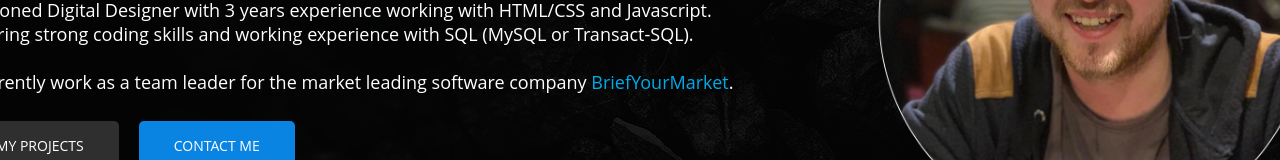
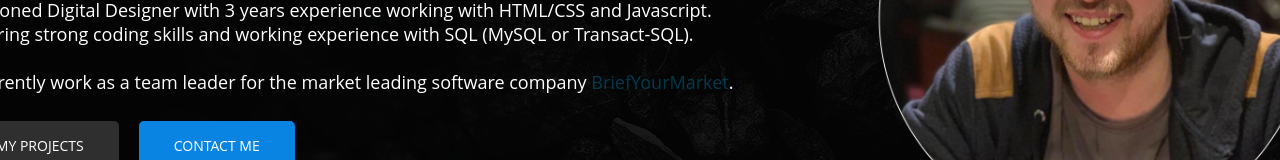
Before and after one commit to Charliep938/Portfolio-Website, a plain HTML site: page index.html in a window 1280 px wide. In both pictures the pointer is over the link "BriefYourMarket". Shown: the part 354-514 px from the top of the page. Drawn offline with nearby package versions, Linux system fonts and the light colour scheme.

Commit message:
updated hover

```diff
--- a/main.css
+++ b/main.css
@@ -101,6 +101,10 @@
 .bym {
   color: #00aae7;
   text-decoration: none;
+}
+
+.bym:hover {
+  color: #00aae750;
 }
 
 .splash-button-container {
```
